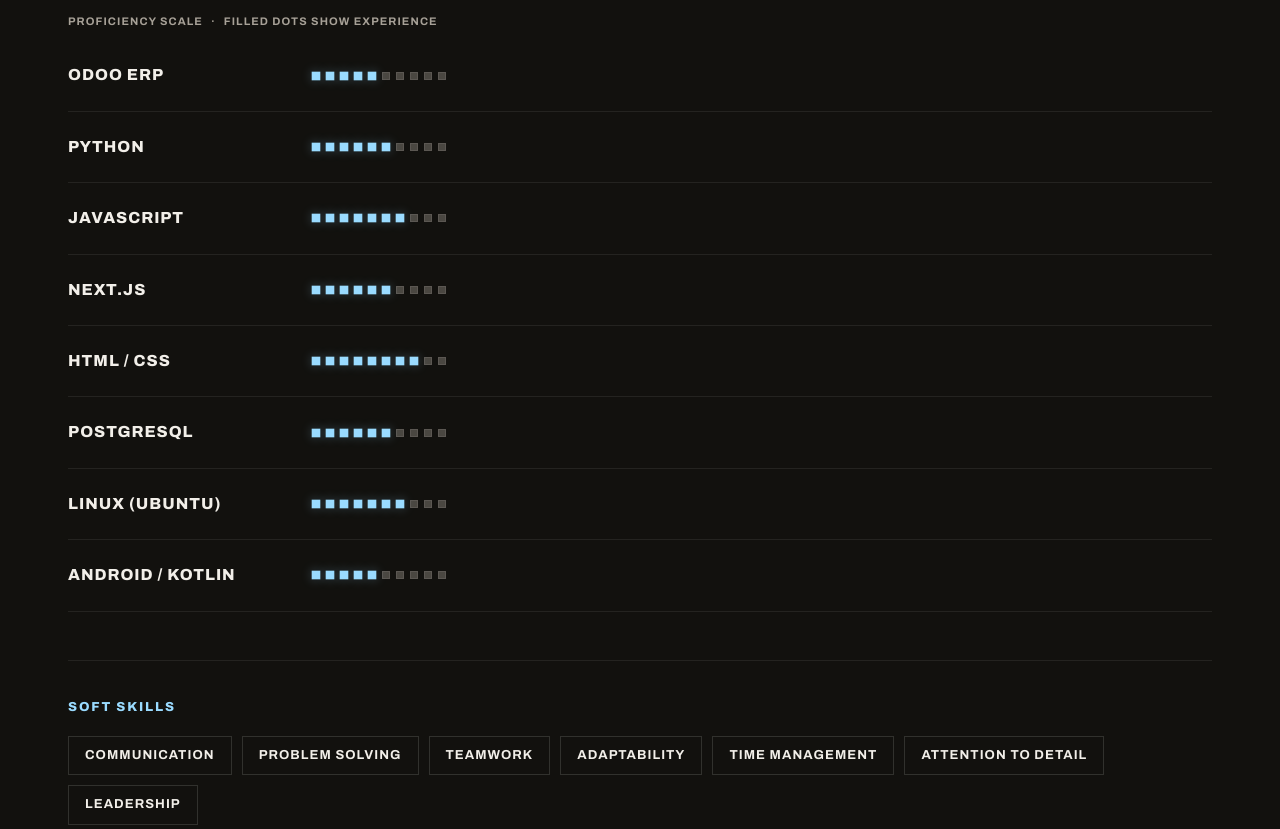
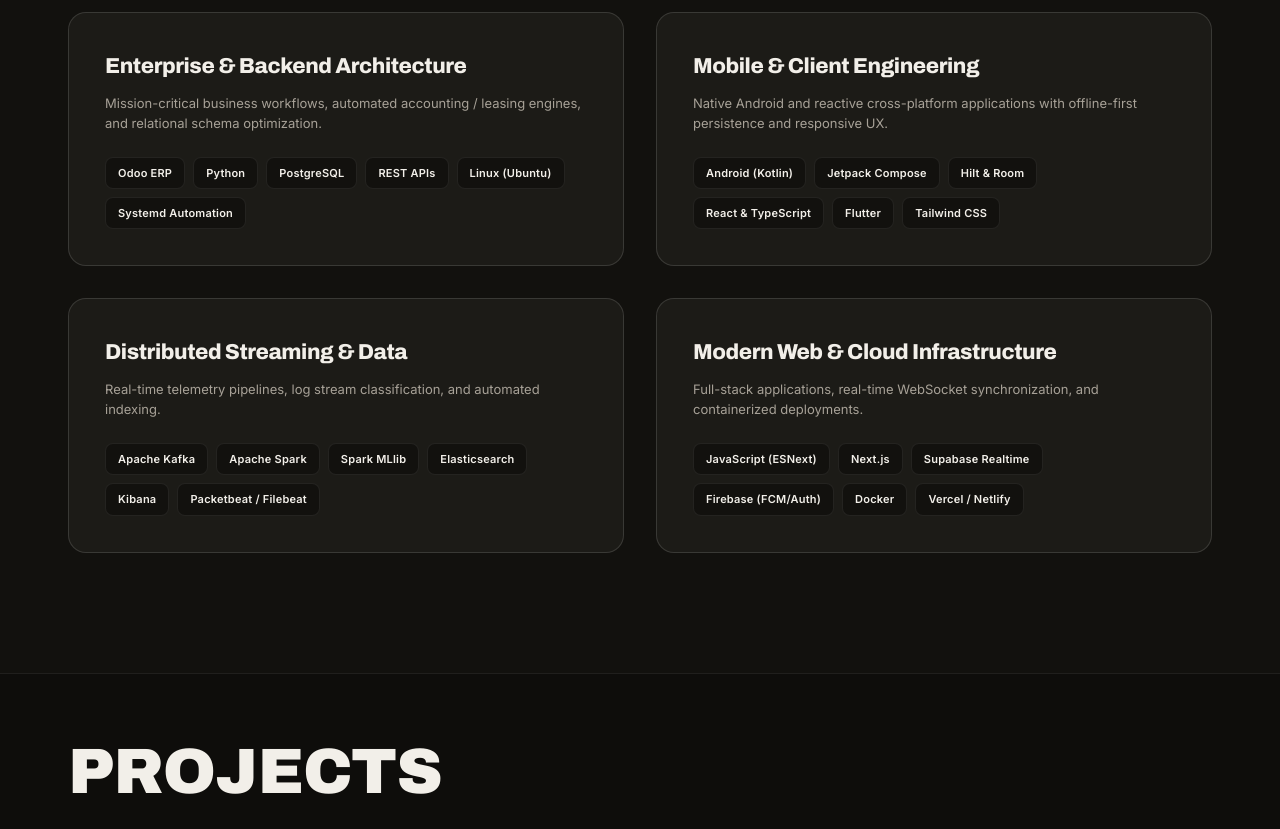
Before and after one commit to Kalabduke/Portfolio, a plain HTML site: page index.html in a window 1280 px wide. Shown: the part 1980-2809 px from the top of the page. Drawn offline with Linux system fonts and the light colour scheme.

Commit message:
Update skills section with domain competency cards

```diff
--- a/script.js
+++ b/script.js
@@ -9,86 +9,68 @@ const FORMSPREE_ENDPOINT = 'https://formspree.io/f/' + FORMSPREE_FORM_ID;
 window.FORMSPREE_ENDPOINT = FORMSPREE_ENDPOINT;
 
 // ============================================================
-// SKILLS DATA: single source of truth
+// SKILLS & ARCHITECTURAL DOMAINS
 // ============================================================
-const SKILLS_DATA = [
-    { name: 'Odoo ERP',    level: 5, total: 10 },
-    { name: 'Python',      level: 6, total: 10 },
-    { name: 'JavaScript',  level: 7, total: 10 },
-    { name: 'Next.js',     level: 6, total: 10 },
-    { name: 'HTML / CSS',  level: 8, total: 10 },
-    { name: 'PostgreSQL',  level: 6, total: 10 },
-    { name: 'Linux (Ubuntu)', level: 7, total: 10 },
-    { name: 'Android / Kotlin', level: 5, total: 10 },
+const SKILLS_DOMAINS = [
+    {
+        category: 'Enterprise & Backend Architecture',
+        description: 'Mission-critical business workflows, automated accounting / leasing engines, and relational schema optimization.',
+        skills: ['Odoo ERP', 'Python', 'PostgreSQL', 'REST APIs', 'Linux (Ubuntu)', 'Systemd Automation']
+    },
+    {
+        category: 'Mobile & Client Engineering',
+        description: 'Native Android and reactive cross-platform applications with offline-first persistence and responsive UX.',
+        skills: ['Android (Kotlin)', 'Jetpack Compose', 'Hilt & Room', 'React & TypeScript', 'Flutter', 'Tailwind CSS']
+    },
+    {
+        category: 'Distributed Streaming & Data',
+        description: 'Real-time telemetry pipelines, log stream classification, and automated indexing.',
+        skills: ['Apache Kafka', 'Apache Spark', 'Spark MLlib', 'Elasticsearch', 'Kibana', 'Packetbeat / Filebeat']
+    },
+    {
+        category: 'Modern Web & Cloud Infrastructure',
+        description: 'Full-stack applications, real-time WebSocket synchronization, and containerized deployments.',
+        skills: ['JavaScript (ESNext)', 'Next.js', 'Supabase Realtime', 'Firebase (FCM/Auth)', 'Docker', 'Vercel / Netlify']
+    }
 ];
 
-// Soft skills: shown as chips under the technical bars
-const SOFT_SKILLS = [
-    'Communication',
-    'Problem Solving',
-    'Teamwork',
-    'Adaptability',
-    'Time Management',
-    'Attention to Detail',
-    'Leadership',
-];
-
-// ============================================================
-// RENDER SKILLS: editorial rows
-// ============================================================
 function renderSkillDots() {
     const container = document.getElementById('skill-dots-container');
     if (!container) return;
     container.innerHTML = '';
+    container.className = 'skills-domain-grid';
 
-    const scale = document.createElement('p');
-    scale.className = 'skills-scale';
-    scale.innerHTML = '<span>Proficiency scale</span><span aria-hidden="true">·</span><span>Filled dots show experience</span>';
-    container.appendChild(scale);
+    SKILLS_DOMAINS.forEach((domain, idx) => {
+        const card = document.createElement('div');
+        card.className = `skill-domain-card reveal reveal-delay-${idx + 1}`;
 
-    SKILLS_DATA.forEach(skill => {
-        const row = document.createElement('div');
-        row.className = 'skill-row reveal';
+        const header = document.createElement('div');
+        header.className = 'sd-header';
 
-        const name = document.createElement('span');
-        name.className = 'skill-name';
-        name.textContent = skill.name;
+        const title = document.createElement('h3');
+        title.className = 'sd-title';
+        title.textContent = domain.category;
 
-        const dots = document.createElement('div');
-        dots.className = 'skill-dots';
-        dots.setAttribute('role', 'img');
-        dots.setAttribute('aria-label', `${skill.name}: proficiency shown on a ten-dot scale`);
-        for (let i = 0; i < skill.total; i++) {
-            const dot = document.createElement('i');
-            dot.style.setProperty('--i', i);
-            if (i < skill.level) dot.dataset.fill = '1'; // lit up with stagger by initSkillStagger
-            dots.appendChild(dot);
-        }
+        const desc = document.createElement('p');
+        desc.className = 'sd-desc';
+        desc.textContent = domain.description;
 
-        row.appendChild(name);
-        row.appendChild(dots);
-        container.appendChild(row);
+        header.appendChild(title);
+        header.appendChild(desc);
+
+        const tags = document.createElement('div');
+        tags.className = 'sd-tags';
+        domain.skills.forEach(skill => {
+            const tag = document.createElement('span');
+            tag.className = 'sd-tag';
+            tag.textContent = skill;
+            tags.appendChild(tag);
+        });
+
+        card.appendChild(header);
+        card.appendChild(tags);
+        container.appendChild(card);
     });
-
-    // Soft skills block below the bars
-    const softWrap = document.createElement('div');
-    softWrap.className = 'soft-skills';
-
-    const softLabel = document.createElement('div');
-    softLabel.className = 'soft-skills-label';
-    softLabel.textContent = 'Soft Skills';
-    softWrap.appendChild(softLabel);
-
-    const softList = document.createElement('div');
-    softList.className = 'soft-skills-list';
-    SOFT_SKILLS.forEach(skill => {
-        const chip = document.createElement('span');
-        chip.className = 'soft-chip';
-        chip.textContent = skill;
-        softList.appendChild(chip);
-    });
-    softWrap.appendChild(softList);
-    container.appendChild(softWrap);
 }
 
 // ============================================================
--- a/style.css
+++ b/style.css
@@ -995,139 +995,90 @@ html.light-mode .room-light {
 }
 
 /* ============================================================
-   SKILLS | editorial list
+   SKILLS & ARCHITECTURAL DOMAIN CARDS
    ============================================================ */
-.skill-row {
-    display: flex;
-    align-items: center;
+.skills-domain-grid {
+    display: grid;
+    grid-template-columns: repeat(2, 1fr);
+    gap: clamp(20px, 3vw, 32px);
+    margin-top: clamp(24px, 4vw, 40px);
+}
+
+@media (max-width: 820px) {
+    .skills-domain-grid {
+        grid-template-columns: 1fr;
+    }
+}
+
+.skill-domain-card {
+    background: var(--card);
+    border: 1px solid var(--line);
+    border-radius: 18px;
+    padding: clamp(24px, 4vw, 36px);
+    display: flex;
+    flex-direction: column;
+    justify-content: space-between;
     gap: 24px;
-    padding: 22px 0;
-    border-bottom: 1px solid var(--line-soft);
-    transition: background 0.25s ease;
-}
-
-.skill-row:first-child {
-    border-top: 1px solid var(--line-soft);
-}
-
-.skill-row:hover {
-    background: var(--card);
-}
-
-.skill-name {
-    font-family: var(--display);
-    font-size: var(--fs-md);
+    transition: transform 0.35s cubic-bezier(0.16, 1, 0.3, 1),
+                border-color 0.3s ease,
+                background 0.3s ease,
+                box-shadow 0.35s ease;
+}
+
+.skill-domain-card:hover {
+    transform: translateY(-4px);
+    border-color: var(--accent);
+    background: rgba(242, 239, 233, 0.07);
+    box-shadow: 0 12px 32px rgba(0, 0, 0, 0.18);
+}
+
+html.light-mode .skill-domain-card:hover {
+    background: rgba(255, 255, 255, 0.9);
+    box-shadow: 0 12px 32px rgba(28, 24, 18, 0.08);
+}
+
+.sd-title {
+    font-family: var(--display);
+    font-size: clamp(1.15rem, 2vw, 1.35rem);
     font-weight: 800;
-    text-transform: uppercase;
-    letter-spacing: 0.06em;
-    width: 220px;
-    flex-shrink: 0;
-}
-
-.skill-dots {
-    flex: 1;
-    display: flex;
-    gap: 6px;
-    align-items: center;
-}
-
-.skill-dots i {
-    width: 8px;
-    height: 8px;
-    background: var(--skill-dot-off);
-    box-shadow: inset 0 0 0 1px rgba(242, 239, 233, 0.1);
-    transition: background 0.3s ease, box-shadow 0.3s ease, transform 0.3s ease;
-}
-
-.skill-dots i[data-fill='1'] {
-    background: var(--skill-dot-on);
-    box-shadow: 0 0 10px rgba(154, 219, 255, 0.3);
-}
-
-.skill-dots i.on {
-    transform: scale(1.08);
-}
-
-.skills-scale {
-    display: flex;
-    align-items: center;
+    color: var(--ink);
+    margin-bottom: 8px;
+    letter-spacing: -0.02em;
+}
+
+.sd-desc {
+    font-size: var(--fs-sm);
+    color: var(--muted);
+    line-height: 1.55;
+}
+
+.sd-tags {
+    display: flex;
+    flex-wrap: wrap;
     gap: 8px;
-    margin: 0 0 10px;
-    color: var(--muted);
-    font-family: var(--display);
+}
+
+.sd-tag {
+    display: inline-block;
+    padding: 6px 12px;
     font-size: var(--fs-xs);
-    font-weight: 700;
-    letter-spacing: 0.1em;
-    text-transform: uppercase;
-}
-
-/* Soft skills: chip block under the technical bars */
-.soft-skills {
-    margin-top: clamp(32px, 4vw, 48px);
-    padding-top: clamp(24px, 3vw, 36px);
-    border-top: 1px solid var(--line-soft);
-}
-
-.soft-skills-label {
-    font-family: var(--display);
-    font-size: var(--fs-sm);
-    font-weight: 800;
-    text-transform: uppercase;
-    letter-spacing: 0.14em;
-    color: var(--accent);
-    margin-bottom: 18px;
-}
-
-.soft-skills-list {
-    display: flex;
-    flex-wrap: wrap;
-    gap: 10px;
-}
-
-.soft-chip {
-    font-family: var(--display);
-    font-size: 13px;
-    font-weight: 700;
-    text-transform: uppercase;
-    letter-spacing: 0.08em;
-    color: var(--text);
-    border: 1px solid var(--line);
-    padding: 8px 16px;
-    transition: border-color 0.25s ease, color 0.25s ease, background 0.25s ease;
-}
-
-.soft-chip:hover {
-    border-color: var(--accent);
-    color: var(--accent);
-}
-
-/* Dots grid variant (kept for script.js render) */
-.skill-dots-container {
-    display: flex;
-    gap: 6px;
-}
-
-.skill-dots-container .dot {
-    width: 8px;
-    height: 8px;
-    background: var(--line);
-}
-
-.skill-dots-container .dot.filled {
-    background: var(--accent);
-}
-
-.skill-dot-header {
-    display: flex;
-    justify-content: space-between;
-    align-items: baseline;
-    margin-bottom: 8px;
-}
-
-.skill-dot-header .skill-name {
-    width: auto;
-    font-size: 13px;
-}
+    font-weight: 600;
+    letter-spacing: 0.02em;
+    background: var(--bg-2);
+    color: var(--ink);
+    border: 1px solid var(--line-soft);
+    border-radius: 8px;
+    transition: border-color 0.2s ease, color 0.2s ease;
+}
+
+.skill-domain-card:hover .sd-tag {
+    border-color: var(--line);
+}
+
+.reveal-delay-1 { transition-delay: 0.08s; }
+.reveal-delay-2 { transition-delay: 0.16s; }
+.reveal-delay-3 { transition-delay: 0.24s; }
+.reveal-delay-4 { transition-delay: 0.32s; }
 
 /* ============================================================
    PROJECTS | numbered editorial rows
```
